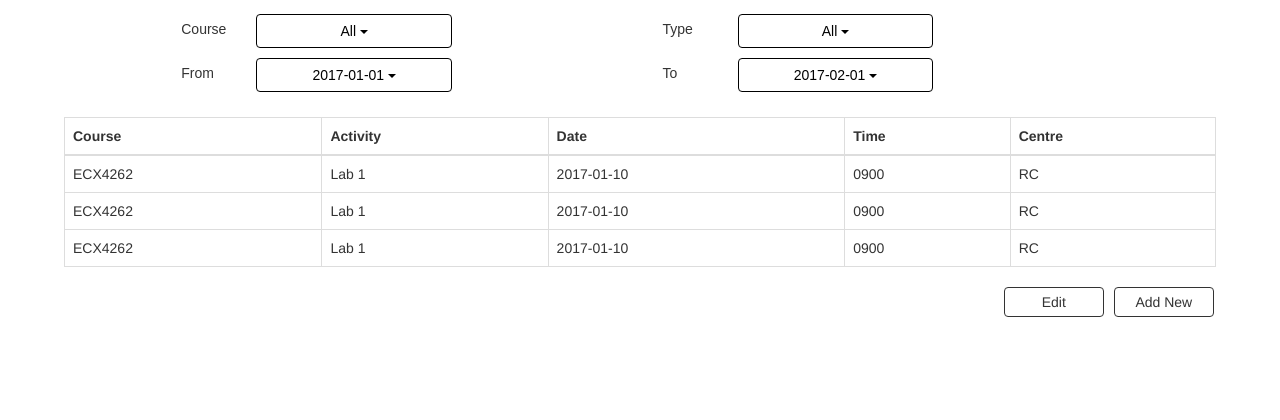
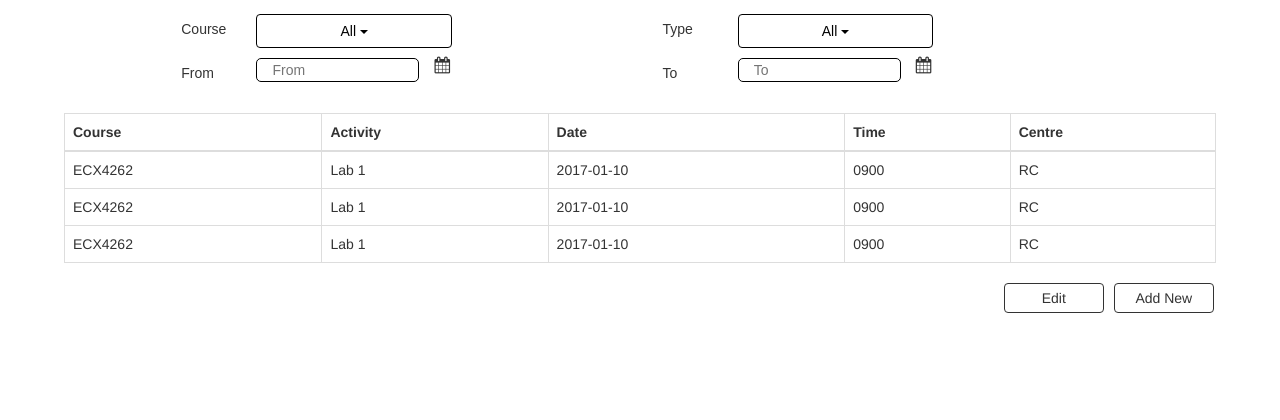
Before and after one commit to isurunix/online-activity-diary-web, a PHP site: page / in a window 1280 px wide. Shown: the part 51-471 px from the top of the page. Run offline with PHP 8.4, Linux system fonts and the light colour scheme; some libraries are stand-ins or nearby versions.

Commit message:
Added JQuery UI date picker to index page

```diff
--- a/public-html/css/style.css
+++ b/public-html/css/style.css
@@ -222,3 +222,14 @@ a:hover{
 .settings-body{
   margin-top: 20px;
 }
+
+/* Added datepicker styling - isuru*/
+.datepicker{
+  background-color: white;
+  border-radius: 5px;
+  border: 1px solid black;
+}
+
+.fa-calendar {
+  font-size: larger;
+}
--- a/public-html/index.html
+++ b/public-html/index.html
@@ -15,6 +15,7 @@
     <link rel="stylesheet" type="text/css" href="css/font-awesome.min.css"/>
     <link rel="stylesheet" type="text/css" href="css/style.css"/>
     <link rel="stylesheet" type="text/css" href="css/sticky-footer-navbar.css">
+    <link rel="stylesheet" href="//code.jquery.com/ui/1.12.1/themes/base/jquery-ui.css">
   </head>
 
   <body>
@@ -82,30 +83,16 @@
         <div class="col-lg-offset-1 col-lg-5 col-md-offset-1 col-md-5 col-sm-offset-1 col-sm-5 col-xs-12">
           <p class="first-title col-lg-2 col-md-2 col-sm-2 col-xs-2">From</p>
           <div class="dropdown col-lg-10 col-md-10 col-sm-10 col-xs-10">
-            <button class="btn btn-primary dropdown-toggle" type="button" data-toggle="dropdown">
-              2017-01-01
-              <span class="caret"></span>
-            </button>
-            <ul class="dropdown-menu">
-              <li><a href="#">ECX4262</a></li>
-              <li><a href="#">ECX5245</a></li>
-              <li><a href="#">ECX5247</a></li>
-            </ul>
+            <input type="text" class="datepicker col-lg-10 col-md-10 col-sm-10 col-xs-10" id="start-date" placeholder="From">
+            <i class="fa fa-calendar col-lg-2 col-md-2 col-sm-2 col-xs-2"></i>
           </div>
         </div>
 
         <div class="col-lg-5 col-md-5 col-sm-5 col-xs-12">
           <p class="first-title col-lg-2 col-md-2 col-sm-2 col-xs-2">To</p>
           <div class="dropdown col-lg-10 col-md-10 col-sm-10 col-xs-10">
-            <button class="btn btn-primary dropdown-toggle" type="button" data-toggle="dropdown">
-              2017-02-01
-              <span class="caret"></span>
-            </button>
-            <ul class="dropdown-menu">
-              <li><a href="#">Day Schools</a></li>
-              <li><a href="#">TMA Due Dates</a></li>
-              <li><a href="#">CAT1</a></li>
-            </ul>
+            <input type="text" class="datepicker col-lg-10 col-md-10 col-sm-10 col-xs-10" id="end-date" placeholder="To">
+            <i class="fa fa-calendar col-lg-2 col-md-2 col-sm-2 col-xs-2"></i>
           </div>
         </div>
       </div>
@@ -173,6 +160,8 @@
     <!-- end of footer -->
 
     <script src="js/jquery.js"></script>
+    <script src="https://code.jquery.com/ui/1.12.1/jquery-ui.js"></script>
+    <script src="js/custom.js"></script>
     <script src="js/bootstrap.min.js"></script>
   </body>
 </html>
--- /dev/null
+++ b/public-html/js/custom.js
@@ -0,0 +1,10 @@
+/**
+ * Created by isuru on 2/8/17.
+ */
+$( function() {
+    $( ".datepicker" ).datepicker({
+        changeMonth: true,
+        changeYear: true,
+        dateFormat: 'yy-mm-dd'
+    });
+} );
```
